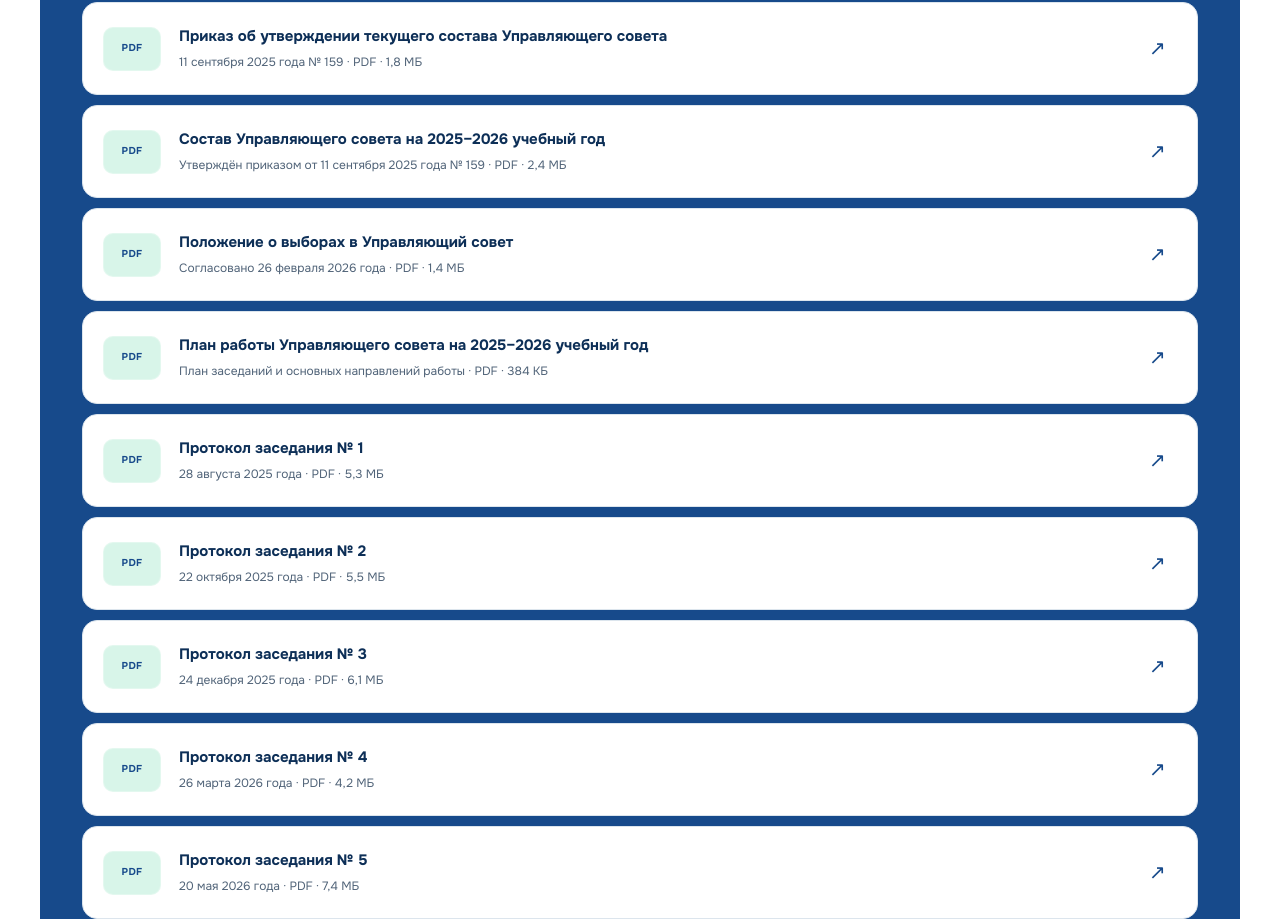
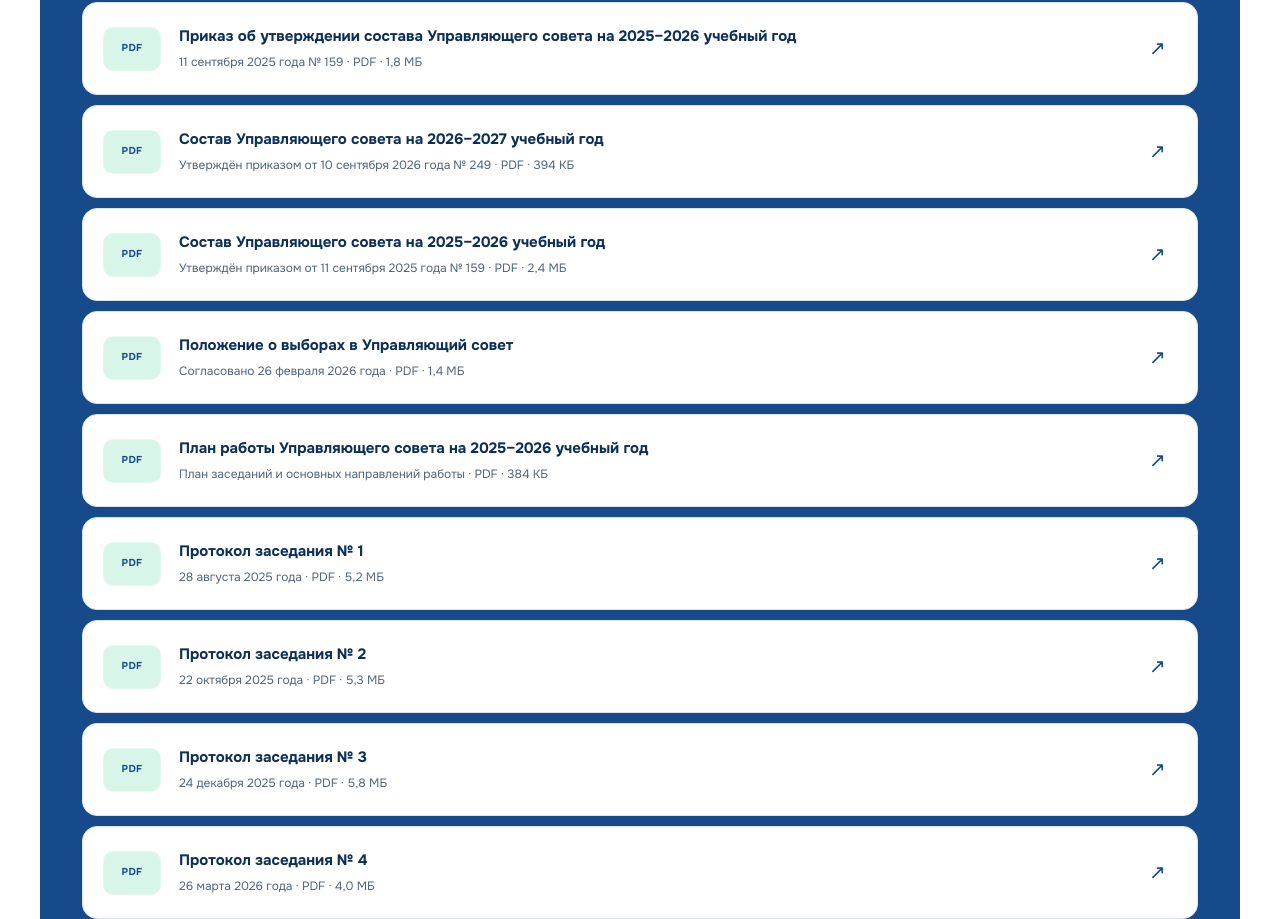
Before and after one commit to VladimirStega/upravlyayushchiy-sovet, an Astro site: page /upravlyayushchiy-sovet/dokumenty in a window 1280 px wide. Shown: the part 1110-2029 px from the top of the page. Built offline with nearby package versions, Linux system fonts and the light colour scheme; Astro itself is replaced by a stand-in of ours.

Commit message:
Replace council documents and update 2026-2027 membership

```diff
--- a/src/pages/dokumenty.astro
+++ b/src/pages/dokumenty.astro
@@ -33,15 +33,21 @@ const documents = [
   },
   {
     category: "elections",
-    title: "Приказ об утверждении текущего состава Управляющего совета",
+    title: "Приказ об утверждении состава Управляющего совета на 2025–2026 учебный год",
     meta: "11 сентября 2025 года № 159 · PDF · 1,8 МБ",
     href: `${base}/documents/prikaz-ob-utverzhdenii-tekuschego-sostava-us.pdf`
   },
   {
     category: "elections",
+    title: "Состав Управляющего совета на 2026–2027 учебный год",
+    meta: "Утверждён приказом от 10 сентября 2026 года № 249 · PDF · 394 КБ",
+    href: `${base}/documents/sostav-us.pdf`
+  },
+  {
+    category: "elections",
     title: "Состав Управляющего совета на 2025–2026 учебный год",
     meta: "Утверждён приказом от 11 сентября 2025 года № 159 · PDF · 2,4 МБ",
-    href: `${base}/documents/sostav-us.pdf`
+    href: `${base}/documents/sostav-us-2025-2026.pdf`
   },
   {
     category: "elections",
@@ -58,25 +64,25 @@ const documents = [
   {
     category: "protocols",
     title: "Протокол заседания № 1",
-    meta: "28 августа 2025 года · PDF · 5,3 МБ",
+    meta: "28 августа 2025 года · PDF · 5,2 МБ",
     href: `${base}/documents/protokol-us-1-2025-08-28.pdf`
   },
   {
     category: "protocols",
     title: "Протокол заседания № 2",
-    meta: "22 октября 2025 года · PDF · 5,5 МБ",
+    meta: "22 октября 2025 года · PDF · 5,3 МБ",
     href: `${base}/documents/protokol-us-2-2025-10-22.pdf`
   },
   {
     category: "protocols",
     title: "Протокол заседания № 3",
-    meta: "24 декабря 2025 года · PDF · 6,1 МБ",
+    meta: "24 декабря 2025 года · PDF · 5,8 МБ",
     href: `${base}/documents/protokol-us-3-2025-12-24.pdf`
   },
   {
     category: "protocols",
     title: "Протокол заседания № 4",
-    meta: "26 марта 2026 года · PDF · 4,2 МБ",
+    meta: "26 марта 2026 года · PDF · 4,0 МБ",
     href: `${base}/documents/protokol-us-4-2026-03-26.pdf`
   },
   {
--- a/src/pages/index.astro
+++ b/src/pages/index.astro
@@ -66,7 +66,7 @@ const achievements = [
       <div class="stats-grid verified-stats">
         <article><span class="stat-value">14</span><strong>членов совета</strong><p>Представляют родителей, учеников, работников школы и учредителя</p></article>
         <article><span class="stat-value">5</span><strong>заседаний за год</strong><p>Проведено в 2025–2026 учебном году</p></article>
-        <article class="stat-accent"><span class="stat-value">18</span><strong>материалов</strong><p>Документы, протоколы, планы, отчёты и материалы проектов</p></article>
+        <article class="stat-accent"><span class="stat-value">19</span><strong>материалов</strong><p>Документы, протоколы, планы, отчёты и материалы проектов</p></article>
         <article><span class="stat-value">99%</span><strong>положительных оценок</strong><p>Организации воспитательной работы по итогам опроса</p></article>
       </div>
     </div>
```
Also changed, not shown: src/pages/sostav.astro (+8 -2 lines), 7 other files.
